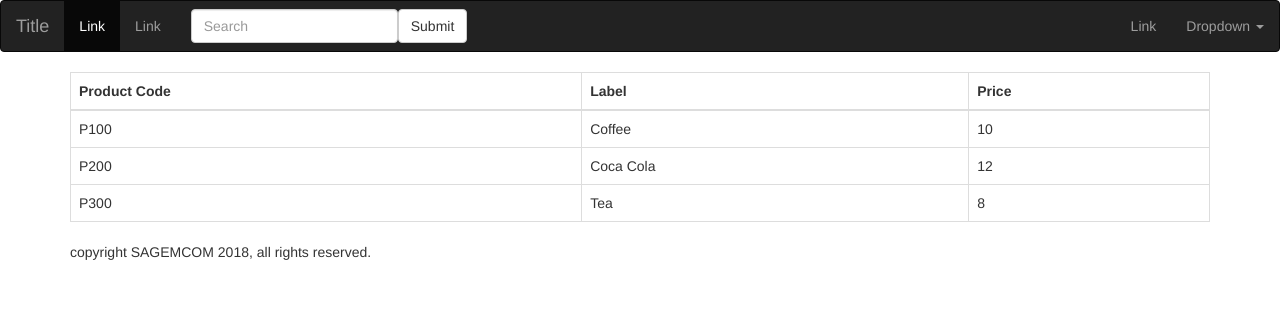
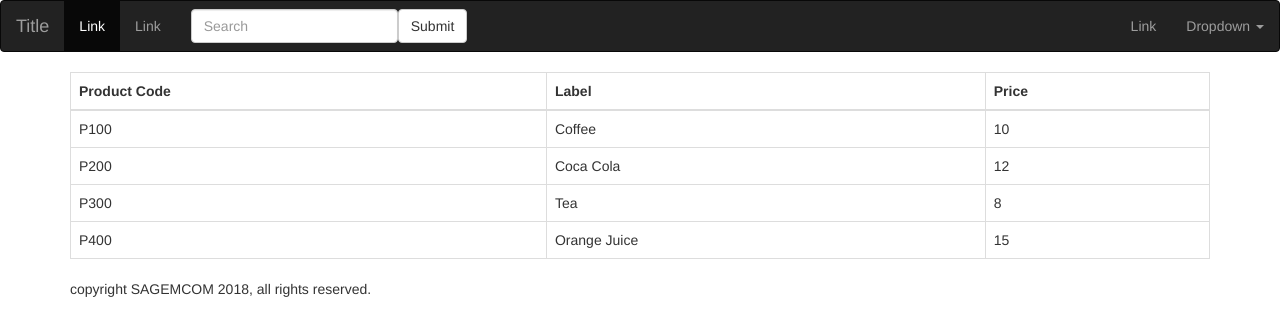
Before and after one commit to M-B-Y/monprojet-products, an Angular app: page / in a window 1280 px wide. Shown: the top 336 px of the page. Built offline with nearby package versions, Linux system fonts and the light colour scheme.

Commit message:
Add new product

```diff
--- a/src/app/components/product-list/product-list.component.ts
+++ b/src/app/components/product-list/product-list.component.ts
@@ -15,6 +15,7 @@ export class ProductListComponent implements OnInit {
       {code: 'P100', label: 'Coffee', priceUnit: 10},
       {code: 'P200', label: 'Coca Cola', priceUnit: 12},
       {code: 'P300', label: 'Tea', priceUnit: 8},
+      {code: 'P400', label: 'Orange Juice', priceUnit: 15},
     ];
   }
 
```
